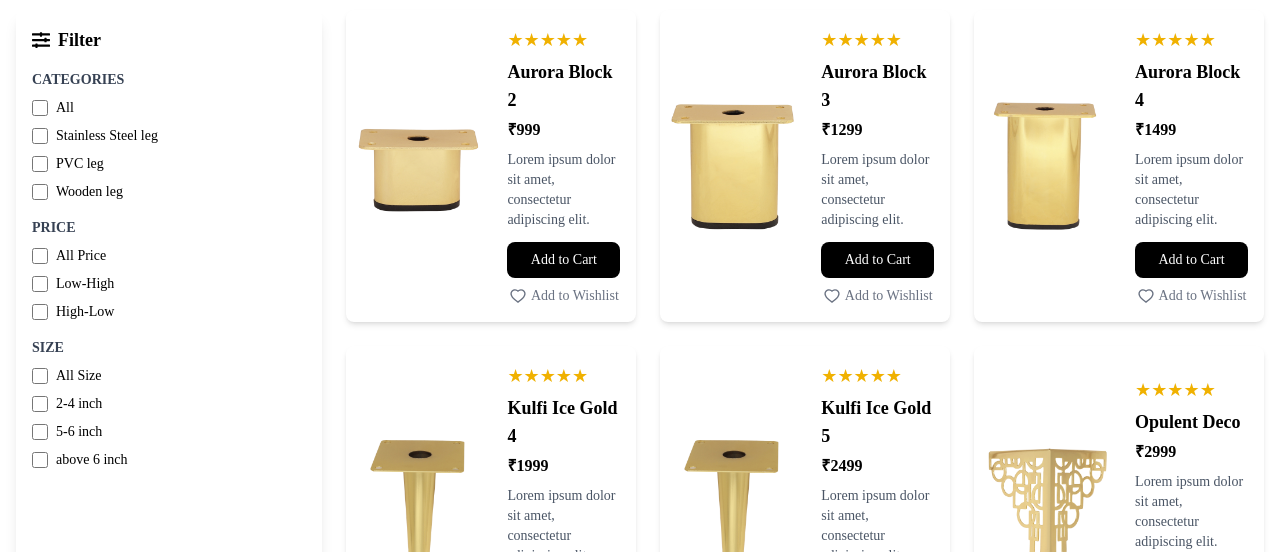
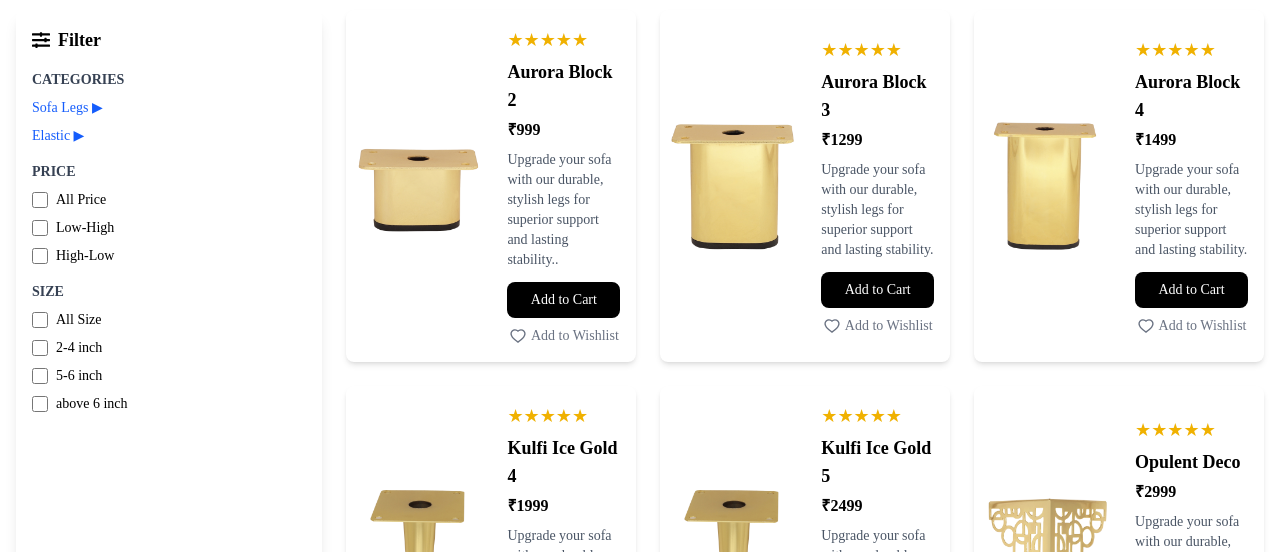
Before and after one commit to ksn199ms/city-sofa-mart, a React (Vite) app in the folder front-end/: page / in a window 1280 px wide. Shown: the part 248-800 px from the top of the page. Built offline with nearby package versions, Linux system fonts and the light colour scheme.

Commit message:
Cart image error fixed and filter make it more user friendly

```diff
--- a/front-end/src/assets/asset.js
+++ b/front-end/src/assets/asset.js
@@ -56,7 +56,7 @@ export const sofaLegsList = [
         _id: "1",
         name: "Aurora Block 2",
         price: 999,
-        description: "Lorem ipsum dolor sit amet, consectetur adipiscing elit.",
+        description: "Upgrade your sofa with our durable, stylish legs for superior support and lasting stability..",
         sizes: ["2x2", "3x3", "4x4"],
         images: [auroraBlock2First, auroraBlock2Second, auroraBlock2Third, auroraBlock2Fourth],
         category: "sofa-legs",
@@ -65,7 +65,7 @@ export const sofaLegsList = [
         _id: "2",
         name: "Aurora Block 3",
         price: 1299,
-        description: "Lorem ipsum dolor sit amet, consectetur adipiscing elit.",
+        description: "Upgrade your sofa with our durable, stylish legs for superior support and lasting stability.",
         sizes: ["2x2", "3x3", "4x4"],
         images: [auroraBlock3First, auroraBlock3Second, auroraBlock3Third, auroraBlock3Fourth],
         category: "sofa-legs",
@@ -74,7 +74,7 @@ export const sofaLegsList = [
         _id: "3",
         name: "Aurora Block 4",
         price: 1499,
-        description: "Lorem ipsum dolor sit amet, consectetur adipiscing elit.",
+        description: "Upgrade your sofa with our durable, stylish legs for superior support and lasting stability.",
         sizes: ["2x2", "3x3", "4x4"],
         images: [auroraBlock4First, auroraBlock4Second, auroraBlock4Third, auroraBlock4Fourth],
         category: "sofa-legs",
@@ -83,7 +83,7 @@ export const sofaLegsList = [
         _id: "4",
         name: "Kulfi Ice Gold 4",
         price: 1999,
-        description: "Lorem ipsum dolor sit amet, consectetur adipiscing elit.",
+        description: "Upgrade your sofa with our durable, stylish legs for superior support and lasting stability.",
         sizes: ["2x2", "3x3", "4x4"],
         images: [kulfiIceGold4First, kulfiIceGold4Second, kulfiIceGold4Third],
         category: "sofa-legs",
@@ -92,7 +92,7 @@ export const sofaLegsList = [
         _id: "5",
         name: "Kulfi Ice Gold 5",
         price: 2499,
-        description: "Lorem ipsum dolor sit amet, consectetur adipiscing elit.",
+        description: "Upgrade your sofa with our durable, stylish legs for superior support and lasting stability.",
         sizes: ["2x2", "3x3", "4x4"],
         images: [kulfiIceGold5First, kulfiIceGold5Second, kulfiIceGold5Third],
         category: "sofa-legs",
@@ -101,7 +101,7 @@ export const sofaLegsList = [
         _id: "6",
         name: "Opulent Deco",
         price: 2999,
-        description: "Lorem ipsum dolor sit amet, consectetur adipiscing elit.",
+        description: "Upgrade your sofa with our durable, stylish legs for superior support and lasting stability.",
         sizes: ["2x2", "3x3", "4x4"],
         images: [opulentDecoFirst, opulentDecoSecond, opulentDecoThird, opulentDecoFourth],
         category: "sofa-legs",
@@ -110,7 +110,7 @@ export const sofaLegsList = [
         _id: "7",
         name: "Regal Prism 3",
         price: 3499,
-        description: "Lorem ipsum dolor sit amet, consectetur adipiscing elit.",
+        description: "Upgrade your sofa with our durable, stylish legs for superior support and lasting stability.",
         sizes: ["2x2", "3x3", "4x4"],
         images: [regalPrism3First, regalPrism3Second, regalPrism3Third, regalPrism3Fourth],
         category: "sofa-legs",
@@ -119,7 +119,7 @@ export const sofaLegsList = [
         _id: "8",
         name: "Regal Prism 4",
         price: 3999,
-        description: "Lorem ipsum dolor sit amet, consectetur adipiscing elit.",
+        description: "Upgrade your sofa with our durable, stylish legs for superior support and lasting stability.",
         sizes: ["2x2", "3x3", "4x4"],
         images: [regalPrism4First, regalPrism4Second, regalPrism4Third, regalPrism4Fourth],
         category: "sofa-legs",
@@ -128,7 +128,7 @@ export const sofaLegsList = [
         _id: "9",
         name: "Silver Apex Corner 2",
         price: 4499,
-        description: "Lorem ipsum dolor sit amet, consectetur adipiscing elit.",
+        description: "Upgrade your sofa with our durable, stylish legs for superior support and lasting stability.",
         sizes: ["2x2", "3x3", "4x4"],
         images: [silverApexCorner2First, silverApexCorner2Second, silverApexCorner2Third, silverApexCorner2Fourth],
         category: "sofa-legs",
@@ -137,7 +137,7 @@ export const sofaLegsList = [
         _id: "10",
         name: "Silver Apex Corner 3",
         price: 4999,
-        description: "Lorem ipsum dolor sit amet, consectetur adipiscing elit.",
+        description: "Upgrade your sofa with our durable, stylish legs for superior support and lasting stability.",
         sizes: ["2x2", "3x3", "4x4"],
         images: [silverApexCorner3First, silverApexCorner3Second, silverApexCorner3Third, silverApexCorner3Fourth],
         category: "sofa-legs",
@@ -146,7 +146,7 @@ export const sofaLegsList = [
         _id: "11",
         name: "Titanium Core",
         price: 5499,
-        description: "Lorem ipsum dolor sit amet, consectetur adipiscing elit.",
+        description: "Upgrade your sofa with our durable, stylish legs for superior support and lasting stability.",
         sizes: ["2x2", "3x3", "4x4"],
         images: [titaniumCoreFirst, titaniumCoreSecond, titaniumCoreThird],
         category: "sofa-legs",
--- a/front-end/src/components/Filter/Filter.jsx
+++ b/front-end/src/components/Filter/Filter.jsx
@@ -3,12 +3,18 @@ import { FaSlidersH } from "react-icons/fa";
 
 const FilterComponent = () => {
   const [isFilterOpen, setIsFilterOpen] = useState(true);
-  const filterRef = useRef(null); // Ref to detect outside clicks
+  const [isSofaLegsOpen, setIsSofaLegsOpen] = useState(false);
+  const [isElasticOpen, setIsElasticOpen] = useState(false);
+  const filterRef = useRef(null);
 
-  // Close filter when clicking outside (Mobile Only)
   useEffect(() => {
     const handleOutsideClick = (e) => {
-      if (window.innerWidth < 768 && isFilterOpen && filterRef.current && !filterRef.current.contains(e.target)) {
+      if (
+        window.innerWidth < 768 &&
+        isFilterOpen &&
+        filterRef.current &&
+        !filterRef.current.contains(e.target)
+      ) {
         setIsFilterOpen(false);
       }
     };
@@ -21,17 +27,16 @@ const FilterComponent = () => {
     <div
       ref={filterRef}
       className={`transition-all bg-white shadow-lg rounded-lg p-4
-                  ${isFilterOpen ? "w-full md:w-1/4" : "w-16"} `}
-    >
+                  ${isFilterOpen ? "w-full md:w-1/4" : "w-16"}`}>
+
       {/* Header with Toggle Button */}
       <div className="flex justify-between items-center">
         <button
           onClick={(e) => {
-            e.stopPropagation(); // Prevent closing immediately
+            e.stopPropagation();
             setIsFilterOpen(!isFilterOpen);
           }}
-          className="text-lg font-bold flex items-center gap-2"
-        >
+          className="text-lg font-bold flex items-center gap-2">
           <FaSlidersH className="cursor-pointer" />
           {isFilterOpen && <span>Filter</span>}
         </button>
@@ -40,14 +45,40 @@ const FilterComponent = () => {
       {/* Filters (Only Visible if Open) */}
       {isFilterOpen && (
         <div className="mt-4 space-y-4 text-sm">
-          {/* Categories */}
           <div>
             <h3 className="font-semibold text-gray-700">CATEGORIES</h3>
-            {["All", "Stainless Steel leg", "PVC leg", "Wooden leg"].map((cat) => (
-              <label key={cat} className="flex items-center gap-2 mt-2">
-                <input type="checkbox" className="w-4 h-4" /> {cat}
-              </label>
-            ))}
+            <div>
+              <button
+                className="font-medium text-blue-600 mt-2"
+                onClick={() => setIsSofaLegsOpen(!isSofaLegsOpen)}>
+                Sofa Legs {isSofaLegsOpen ? "▼" : "▶"}
+              </button>
+              {isSofaLegsOpen && (
+                <div className="ml-4 mt-2">
+                  {["All", "Stainless Steel leg", "PVC leg", "Wooden leg"].map((cat) => (
+                    <label key={cat} className="flex items-center gap-2 mt-2">
+                      <input type="checkbox" className="w-4 h-4" /> {cat}
+                    </label>
+                  ))}
+                </div>
+              )}
+            </div>
+            <div>
+              <button
+                className="font-medium text-blue-600 mt-2"
+                onClick={() => setIsElasticOpen(!isElasticOpen)}>
+                Elastic {isElasticOpen ? "▼" : "▶"}
+              </button>
+              {isElasticOpen && (
+                <div className="ml-4 mt-2">
+                  {["Elastic1", "Elastic2", "Elastic3"].map((elastic) => (
+                    <label key={elastic} className="flex items-center gap-2 mt-2">
+                      <input type="checkbox" className="w-4 h-4" /> {elastic}
+                    </label>
+                  ))}
+                </div>
+              )}
+            </div>
           </div>
 
           {/* Price */}
--- a/front-end/src/components/ProductItem/ProductItem.jsx
+++ b/front-end/src/components/ProductItem/ProductItem.jsx
@@ -10,7 +10,7 @@ const ProductItem = ({ id, name, price, description, images }) => {
   const quantity = cartItem ? cartItem.quantity : 0;
 
   const handleAddToCart = () => {
-    addToCart({ id, name, price });
+    addToCart({ id, name, price, description , images });
   };
 
   const handleIncrease = () => {
--- a/front-end/src/contexts/storeContext.jsx
+++ b/front-end/src/contexts/storeContext.jsx
@@ -1,4 +1,4 @@
-import { createContext, useState, useEffect } from "react";
+import { createContext, useState} from "react";
 
 export const StoreContext = createContext();
 
--- a/front-end/src/pages/Cart/Cart.jsx
+++ b/front-end/src/pages/Cart/Cart.jsx
@@ -1,8 +1,14 @@
 import { FaTrash } from "react-icons/fa";
 import Navbar from "../../components/Navbar/NavBar";
-import { sofaLegsList } from "../../assets/asset.js";
+import { useCart } from "../../contexts/cartContext";
 
 const Cart = () => {
+  const { cartItems, removeFromCart, updateCartQuantity } = useCart();
+  const cartArray = Object.values(cartItems); // Convert cart object to array
+
+  // Calculate total price
+  const totalPrice = cartArray.reduce((acc, item) => acc + item.price * item.quantity, 0);
+
   return (
     <div>
       <Navbar />
@@ -19,26 +25,31 @@ const Cart = () => {
               <span>Subtotal</span>
               <span>Action</span>
             </div>
-            <div className="grid grid-cols-5 items-center p-4 border-b text-center">
+
+            {cartArray.length > 0 ? (
+              cartArray.map((item) => (
+                <div key={item.id} className="grid grid-cols-5 items-center p-4 border-b text-center">
                   <div className="flex items-center space-x-4">
-                <img
-                  src={sofaLegsList[6].images[0]}
-                  alt="Sofa Leg"
-                  className="w-16 h-16 object-cover rounded-lg bg-yellow-100"
-                />
-                <span className="text-gray-600 ">Sofa Leg</span>
+                    <img src={item.images[0]} alt={item.name} className="w-16 h-16 object-cover rounded-lg bg-yellow-100" />
+                    <span className="text-gray-600">{item.name}</span>
                   </div>
-              <span className="text-gray-400">Rs. 9999.00</span>
+                  <span className="text-gray-400">₹{item.price}</span>
                   <input
                     type="number"
                     className="w-12 mx-auto border text-center rounded"
-                defaultValue={1}
+                    value={item.quantity}
+                    min={1}
+                    onChange={(e) => updateCartQuantity(item.id, parseInt(e.target.value))}
                   />
-              <span className="font-semibold">Rs. 9999.00</span>
-              <button className="text-yellow-600 hover:text-yellow-800 ml-15">
+                  <span className="font-semibold">₹{item.price * item.quantity}</span>
+                  <button className="text-yellow-600 hover:text-yellow-800 ml-15" onClick={() => removeFromCart(item.id)}>
                     <FaTrash size={18} />
                   </button>
                 </div>
+              ))
+            ) : (
+              <p className="text-center text-gray-500 mt-4">Your cart is empty</p>
+            )}
           </div>
 
           {/* Cart Totals */}
@@ -46,11 +57,11 @@ const Cart = () => {
             <h2 className="text-xl font-bold">Cart Totals</h2>
             <div className="flex justify-between text-gray-500 mt-3">
               <span>Subtotal</span>
-              <span>Rs. 9999.00</span>
+              <span>₹{totalPrice.toFixed(2)}</span>
             </div>
             <div className="flex justify-between font-semibold text-lg mt-2">
               <span>Total</span>
-              <span className="text-yellow-600">Rs. 9999.00</span>
+              <span className="text-yellow-600">₹{totalPrice.toFixed(2)}</span>
             </div>
             <button className="mt-6 w-full border border-black py-2 rounded-lg hover:bg-black hover:text-white transition">
               Check Out
```
Lines whose indentation alone changed are shown as unchanged.
